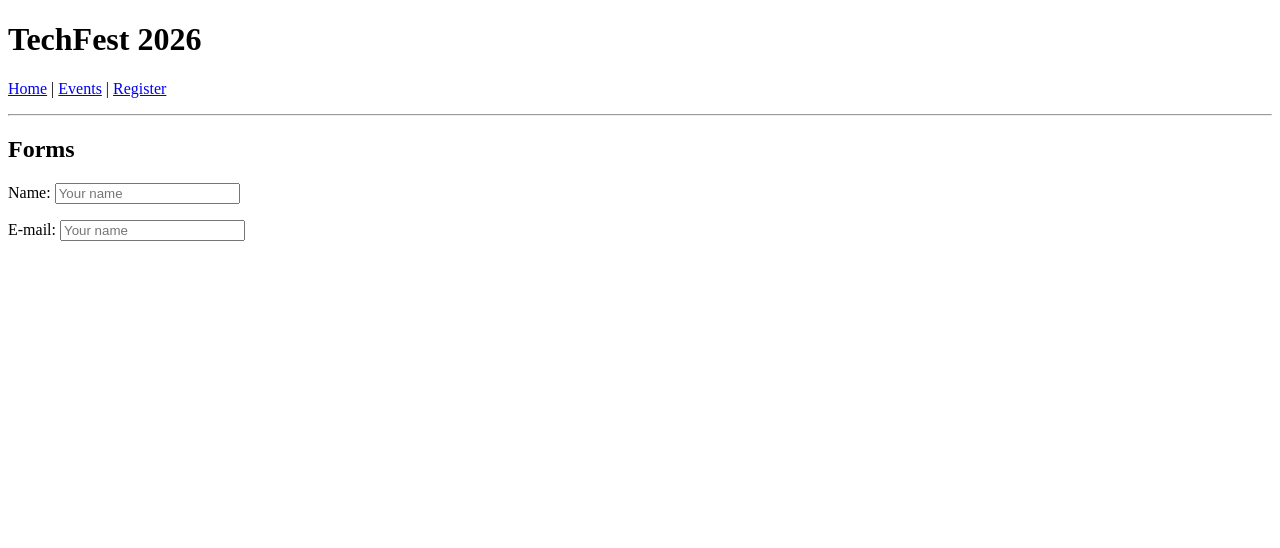
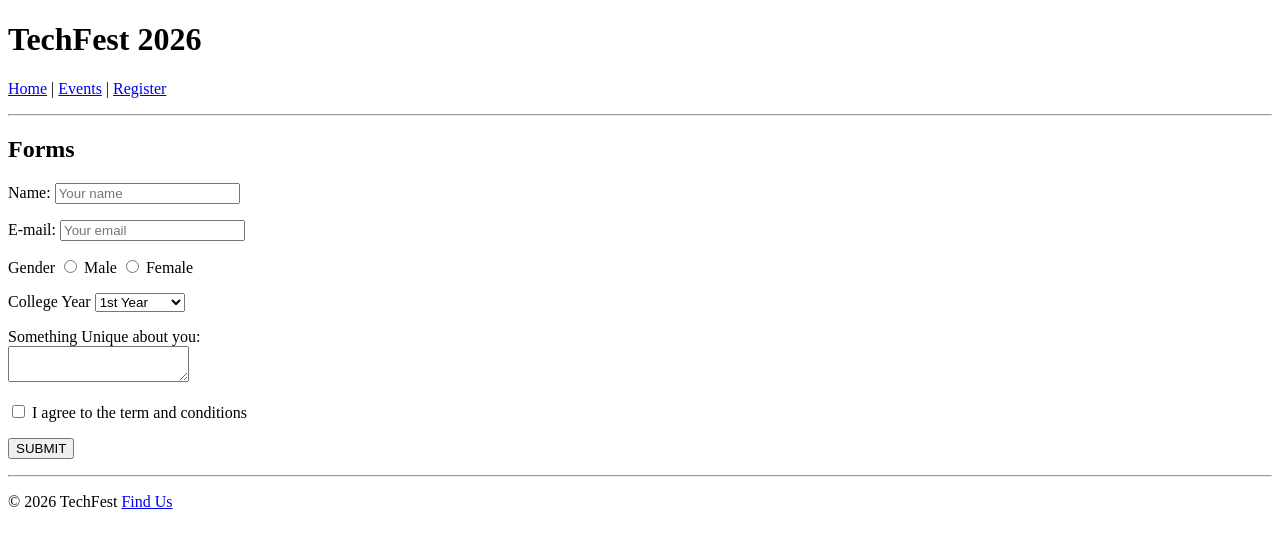
Before and after one commit to bishaldas5112007-lang/mastering-html, a plain HTML site: page register.html in a window 1280 px wide. Drawn offline with Linux system fonts and the light colour scheme.

Commit message:
added the third file also

```diff
--- a/register.html
+++ b/register.html
@@ -27,19 +27,57 @@
 
                <p>
                  <label for="name" name="name" type="text" >Name:</label>
-                <input id="name" placeholder="Your name">
+                <input id="name" placeholder="Your name" required>
                </p>
 
                <p>
                  <label for="email" name="email" type="email" >E-mail:</label>
-                <input id="email" placeholder="Your name">
+                <input id="email" placeholder="Your email" required>
 
+
+                <p>
+                    <label for="gender" name="gender">Gender</label>
+                    <input for="gender" name="gender" type="radio">
+                    <label id="gender">Male</label>
+
+
+                    <input id="gender" name="gender" type="radio">
+                    <label id="gender">Female</label>
+                </p>
+               </p>
+               <label for=" College Year: ">College Year</label>
+               <select>
+                <option disabled>Select Year</option>
+                <option>1st Year</option>
+                <option>2nd Year</option>
+                <option>3rd Year</option>
+               </select>
+               <p>
+
+               <p>
+                <label for="text ">Something Unique about you:</label> <br>
+                <textarea id="text"></textarea>
                </p>
 
                <p>
+                <input type="checkbox"> <span>I agree to the term and conditions</span>
+               </p>
 
+               <p>
+                <button>SUBMIT</button>
                </p>
 
             </form>
         </section>
     </main>
+
+
+    <hr>
+
+
+    <footer>
+        <p> &copy; 2026 TechFest <a href="#">Find Us</a></p>
+    </footer>
+
+    </body>
+    </html>
```
